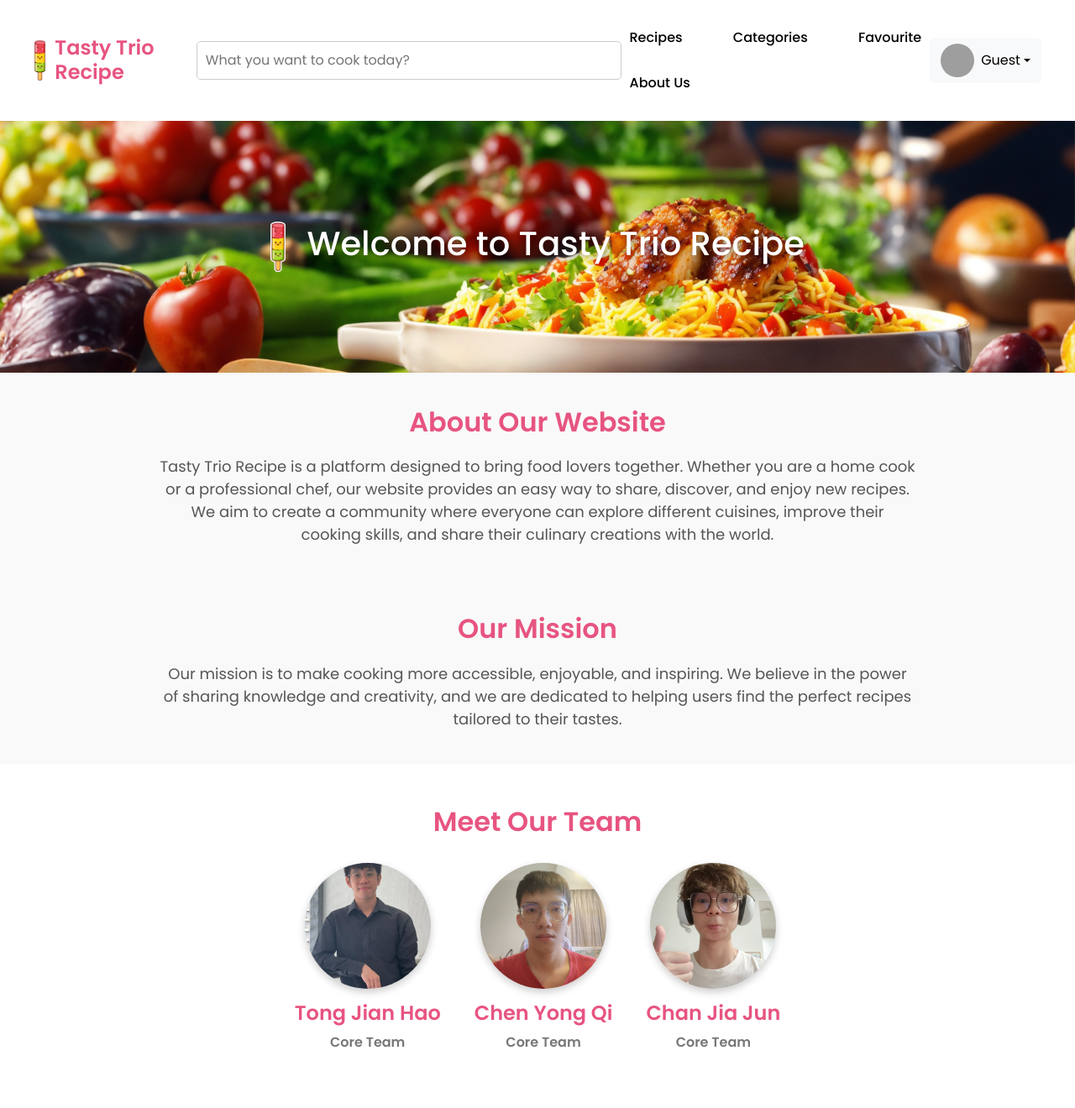
After one commit to JiaJun0207/E-Recipe-Website, a PHP site: page /E-Recipe-Website/about-us.php in a window 1280 px wide. The commit adds this page. Shown: the whole page at 84% size. Run offline with PHP 8.4, Linux system fonts and the light colour scheme; grey boxes are pictures that could not be loaded.

Commit message:
about up page update

```diff
--- /dev/null
+++ b/about-us.php
@@ -0,0 +1,170 @@
+<?php
+session_start();
+// Include your database connection file
+include 'db.php';
+
+// Initialize variables for user data
+$userImg = 'uploads/default.png';
+$userName = 'Guest';
+$userEmail = '';
+$userBio = '';
+
+// Check if user is logged in
+if (isset($_SESSION['userID'])) {
+    $userID = $_SESSION['userID'];
+    $query = "SELECT userImg, userName, userEmail, userBio FROM registered_user WHERE userID = ?";
+    $stmt = $conn->prepare($query);
+    if ($stmt) {
+        $stmt->bind_param("i", $userID);
+        if ($stmt->execute()) {
+            $result = $stmt->get_result();
+            if ($result->num_rows > 0) {
+                $userData = $result->fetch_assoc();
+                $userImg = $userData['userImg'];
+                $userName = $userData['userName'];
+                $userEmail = $userData['userEmail'];
+                $userBio = $userData['userBio'];
+            }
+        }
+    }
+}
+?>
+
+<!DOCTYPE html>
+<html lang="en">
+<head>
+    <meta charset="UTF-8">
+    <meta name="viewport" content="width=device-width, initial-scale=1.0">
+    <title>About Us - Tasty Trio Recipe</title>
+    <link href="https://fonts.googleapis.com/css2?family=Poppins:wght@300;400;500;600&display=swap" rel="stylesheet">
+    <link rel="stylesheet" href="https://cdn.jsdelivr.net/npm/bootstrap@5.3.0/dist/css/bootstrap.min.css">
+    <link rel="stylesheet" href="https://cdnjs.cloudflare.com/ajax/libs/font-awesome/6.4.2/css/all.min.css">
+    <script src="https://code.jquery.com/jquery-3.6.0.min.js"></script>
+    <script src="https://cdn.jsdelivr.net/npm/bootstrap@5.3.0/dist/js/bootstrap.bundle.min.js"></script>
+    <style>
+        body {
+            font-family: 'Poppins', sans-serif;
+            background-color: #f9f9f9;
+        }
+        .hero {
+            background: url('assets/pic/banner.jpg') no-repeat center center/cover;
+            height: 300px;
+            display: flex;
+            align-items: center;
+            justify-content: center;
+            text-align: center;
+            color: white;
+            font-size: 32px;
+            font-weight: bold;
+            text-shadow: 2px 2px 8px rgba(0, 0, 0, 0.5);
+            padding: 20px;
+        }
+
+        .hero img {
+            height: 60px; /* Adjust this value for proper size */
+            margin-right: 10px; /* Space between logo and text */
+        }
+
+        .hero-content {
+            display: flex;
+            align-items: center;
+            gap: 15px;
+        }
+        .section-title {
+            text-align: center;
+            font-weight: 600;
+            margin-bottom: 20px;
+            color: #E75480;
+        }
+        .about-content, .mission-content {
+            text-align: center;
+            padding: 40px 20px;
+        }
+        .about-content p, .mission-content p {
+            font-size: 18px;
+            color: #555;
+            max-width: 900px;
+            margin: 0 auto;
+        }
+        .team-section {
+            text-align: center;
+            padding: 50px 20px;
+            background: white;
+        }
+        .team-members {
+            display: flex;
+            justify-content: center;
+            gap: 40px;
+            margin-top: 30px;
+        }
+        .team-member {
+            text-align: center;
+        }
+        .team-member img {
+            width: 150px;
+            height: 150px;
+            border-radius: 50%;
+            object-fit: cover;
+            box-shadow: 0 4px 10px rgba(0, 0, 0, 0.2);
+        }
+        .team-member h4 {
+            margin-top: 15px;
+            font-weight: 600;
+            color: #E75480;
+        }
+        .team-member p {
+            font-weight: bold;
+            color: #777;
+        }
+    </style>
+</head>
+<body>
+<?php include('header.php'); ?>
+
+<header class="hero">
+    <div class="hero-content">
+        <img src="assets/pic/TastyTrioLogo.png" alt="Tasty Trio Recipe Logo">
+        <h1 >Welcome to Tasty Trio Recipe</h1>
+    </div>
+</header>
+
+<section class="about-content">
+    <h2 class="section-title">About Our Website</h2>
+    <p>
+        Tasty Trio Recipe is a platform designed to bring food lovers together. Whether you are a home cook or a professional chef,
+        our website provides an easy way to share, discover, and enjoy new recipes. We aim to create a community where everyone
+        can explore different cuisines, improve their cooking skills, and share their culinary creations with the world.
+    </p>
+</section>
+
+<section class="mission-content">
+    <h2 class="section-title">Our Mission</h2>
+    <p>
+        Our mission is to make cooking more accessible, enjoyable, and inspiring. We believe in the power of sharing knowledge
+        and creativity, and we are dedicated to helping users find the perfect recipes tailored to their tastes.
+    </p>
+</section>
+
+<section class="team-section">
+    <h2 class="section-title">Meet Our Team</h2>
+    <div class="team-members">
+        <div class="team-member">
+            <img src="assets/pic/TongJianHao.jpg" alt="Tong Jian Hao">
+            <h4>Tong Jian Hao</h4>
+            <p>Core Team</p>
+        </div>
+        <div class="team-member">
+            <img src="assets/pic/ChenYongQi.jpg" alt="Chen Yong Qi">
+            <h4>Chen Yong Qi</h4>
+            <p>Core Team</p>
+        </div>
+        <div class="team-member">
+            <img src="assets/pic/ChanJiaJun.jpg" alt="Chan Jia Jun">
+            <h4>Chan Jia Jun</h4>
+            <p>Core Team</p>
+        </div>
+    </div>
+</section>
+
+</body>
+</html>
--- a/header.php
+++ b/header.php
@@ -130,7 +130,7 @@
         <a href="index.php">Recipes</a>
         <a href="#">Categories</a>
         <a href="#">Favourite</a>
-        <a href="#">About Us</a>
+        <a href="about-us.php">About Us</a>
     </nav>
 
     <!-- Profile Dropdown -->
```
Also changed, not shown: index.php (+1 -93 lines), assets/pic/ChanJiaJun.jpg (added), assets/pic/ChenYongQi.jpg (added), assets/pic/TongJianHao.jpg (added), assets/pic/banner.jpg (added).
